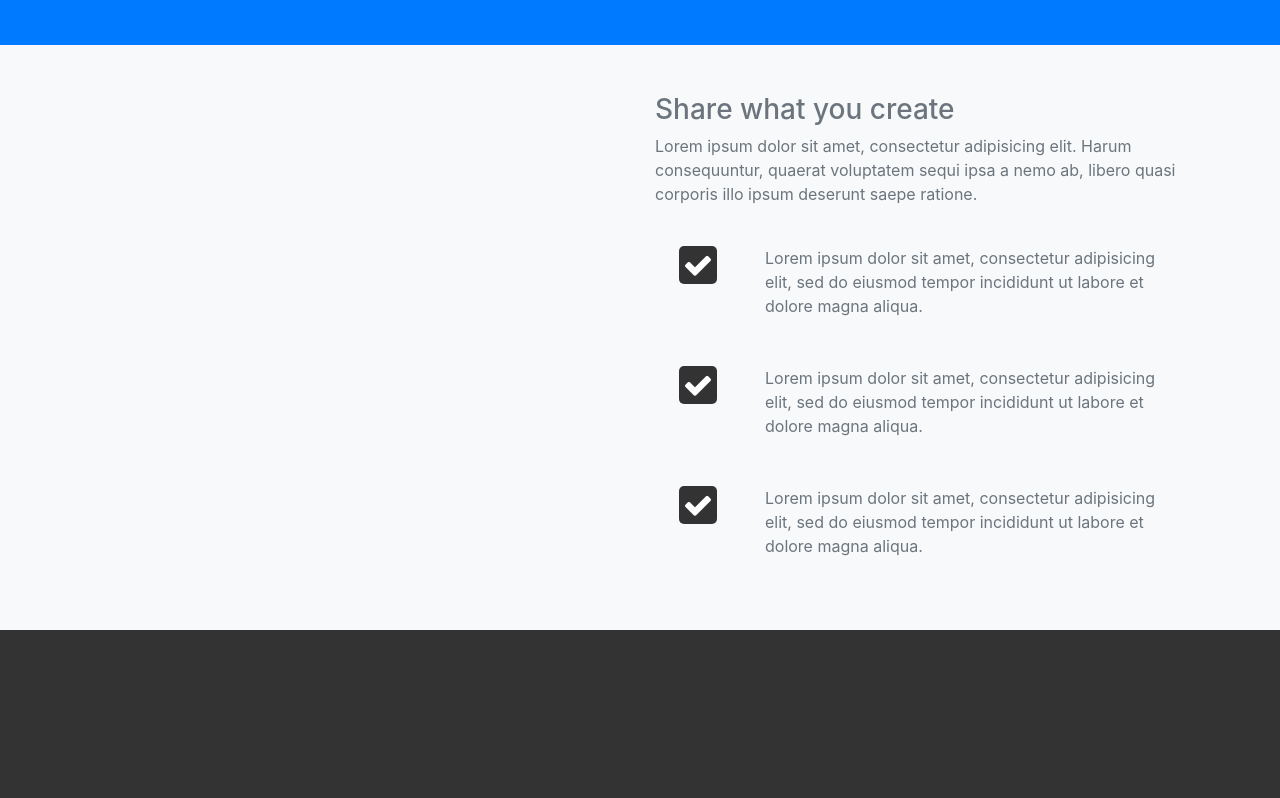
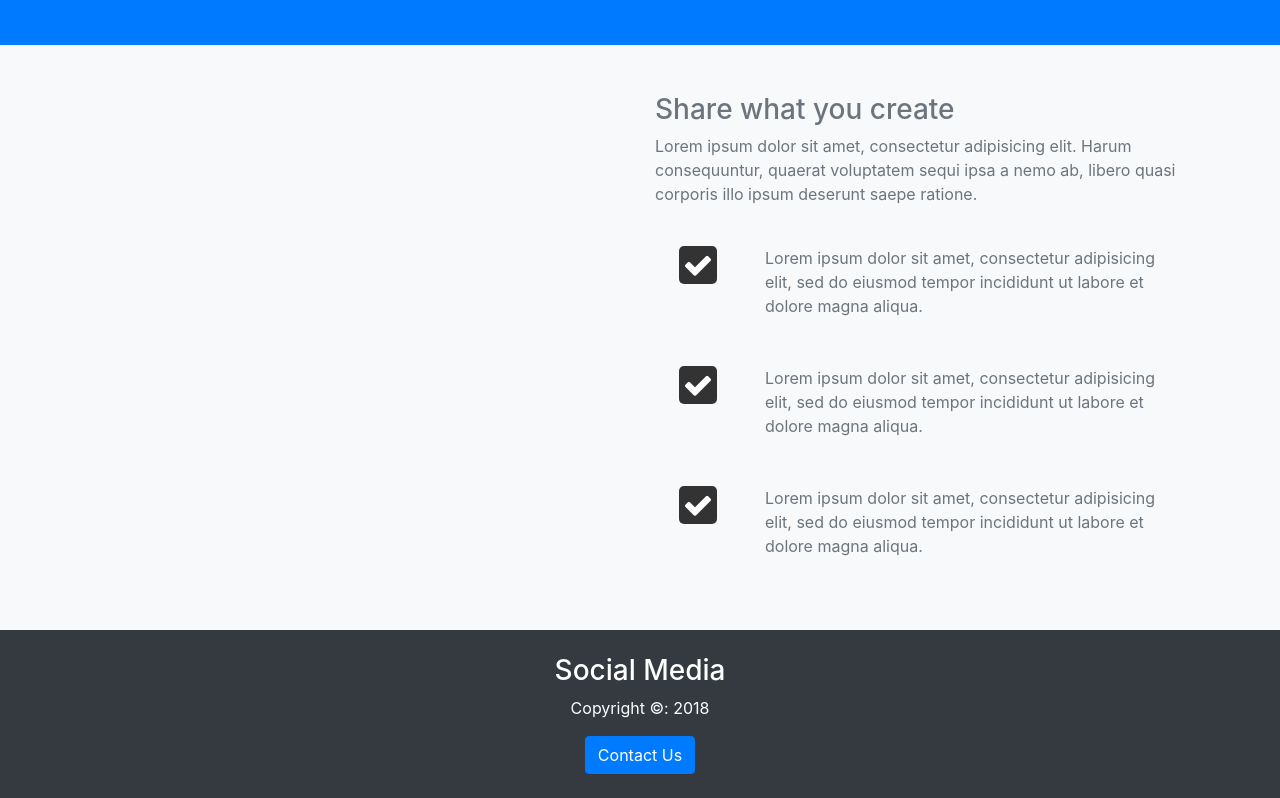
Before and after one commit to kilamieaz/homepage-bs4, a website: page src/index.html in a window 1280 px wide. Shown: the part 2862-3660 px from the top of the page. Before the commit the page ends 3492 px from the top, so only its background shows below. Drawn offline with nearby package versions, Linux system fonts and the light colour scheme; files that its build step writes are made by us from their sources.

Commit message:
footer section

```diff
--- a/src/index.html
+++ b/src/index.html
@@ -311,6 +311,24 @@
 	</section>
 	<!-- end share section -->
 
+	<!-- main footer -->
+	<footer id="main-footer" class="bg-dark">
+		<div class="container">
+			<div class="row">
+				<div class="col text-center">
+					<div class="py-4">
+						<h1 class="h3">
+							Social Media
+						</h1>
+						<p>Copyright &copy: 2018</p>
+						<button class="btn btn-primary" data-toggle="modal" data-target="#contactModal">Contact Us</button>
+					</div>
+				</div>
+			</div>
+		</div>
+	</footer>
+	<!-- end main footer -->
+
 </body>
 	<script type="text/javascript" src="js/jquery.min.js"></script>
 	<script type="text/javascript" src="js/popper.min.js"></script>
```
